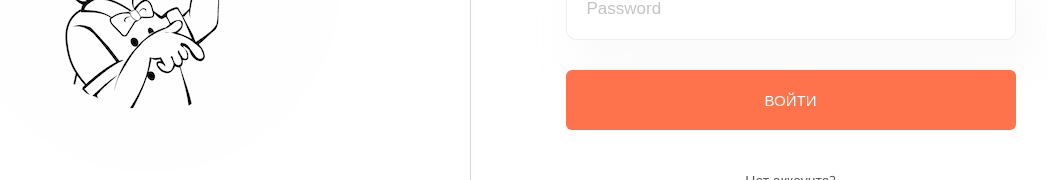
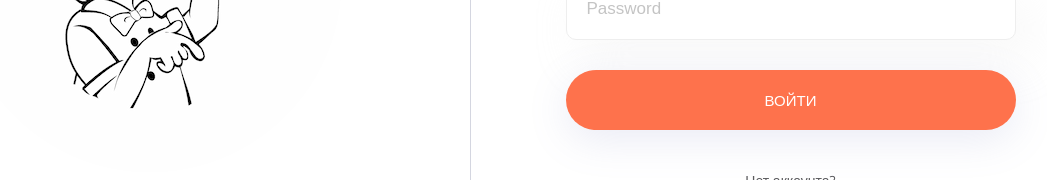
Before and after one commit to getFrontend/react-app-pizza, a React (Vite) app: page /auth/login in a window 1280 px wide. Shown: the part 418-598 px from the top of the page, without its empty margins (170-1217 px from the left). Built offline with nearby package versions, Linux system fonts and the light colour scheme.

Commit message:
update Button

```diff
--- a/src/components/Button/Button.module.css
+++ b/src/components/Button/Button.module.css
@@ -1,13 +1,13 @@
 .button {
   padding: 8px 30px;
 	border: none;
-  border-radius: 6px;
+  border-radius: 30px;
 	color: var(--c-white);
 	font-family: inherit;
 	font-style: normal;
 	font-weight: 400;
 	cursor: pointer;
-	transition: background 0.25s;
+	transition: background 0.25s ease-in;
 }
 
 .small {
@@ -19,6 +19,7 @@
 	font-size: 15px;
 	text-transform: uppercase;
 	padding: 20px 60px;
+	box-shadow: 0px 10px 40px 0px rgba(122, 129, 190, 0.16);
 }
 
 .accent {
```
